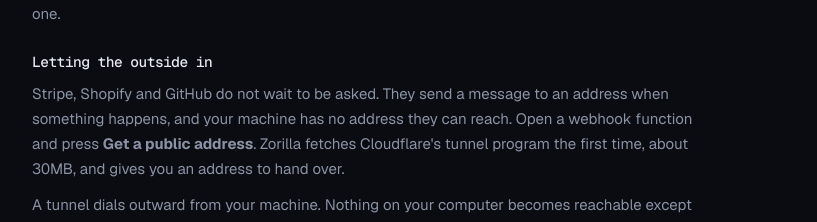
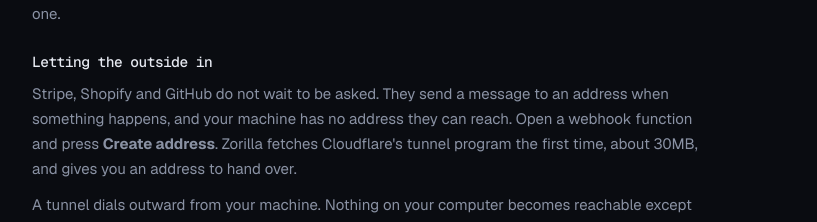
Before and after one commit to getzorilla/zorillaWebsite, a Next.js app: page /docs in a window 1280 px wide. Shown: the part 9240-9462 px from the top of the page, without its empty margins (344-1161 px from the left). Built offline with nearby package versions, Linux system fonts and the light colour scheme; no server answers.

Commit message:
match the webhook button name

```diff
--- a/app/docs/page.js
+++ b/app/docs/page.js
@@ -444,7 +444,7 @@
             <p>
               Stripe, Shopify and GitHub do not wait to be asked. They send a message to an
               address when something happens, and your machine has no address they can reach.
-              Open a webhook function and press <b>Get a public address</b>. Zorilla fetches
+              Open a webhook function and press <b>Create address</b>. Zorilla fetches
               Cloudflare&apos;s tunnel program the first time, about 30MB, and gives you an
               address to hand over.
             </p>
```
